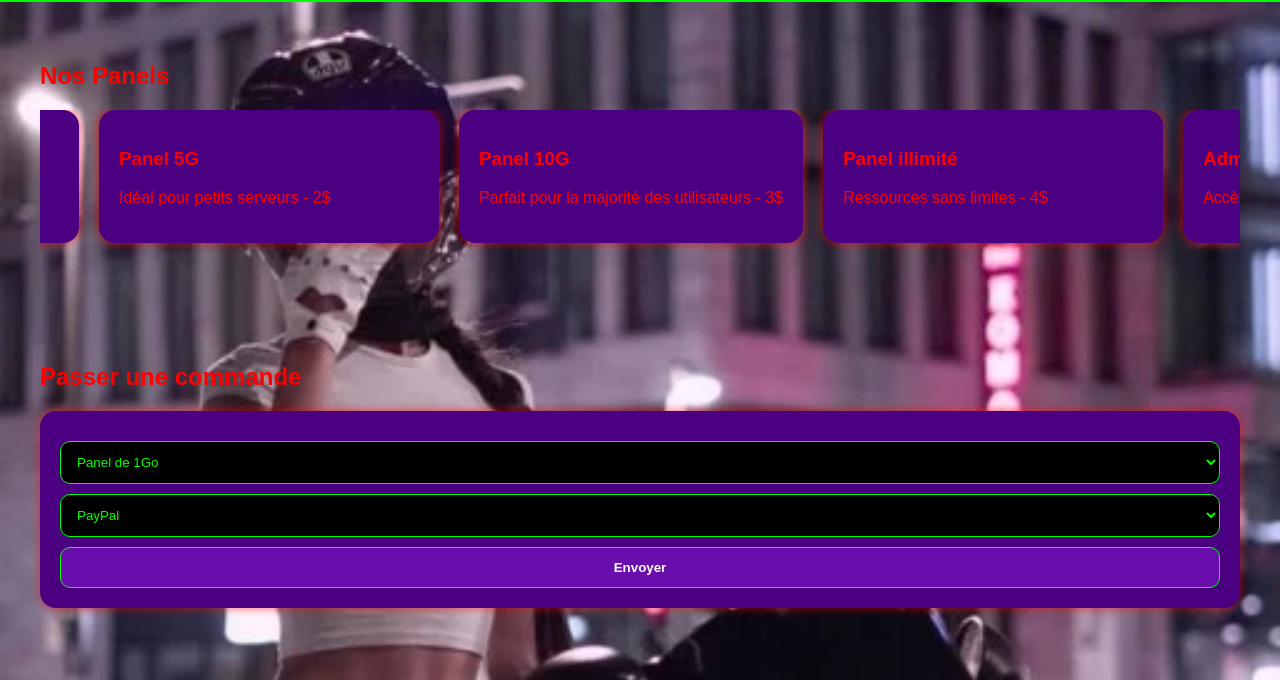
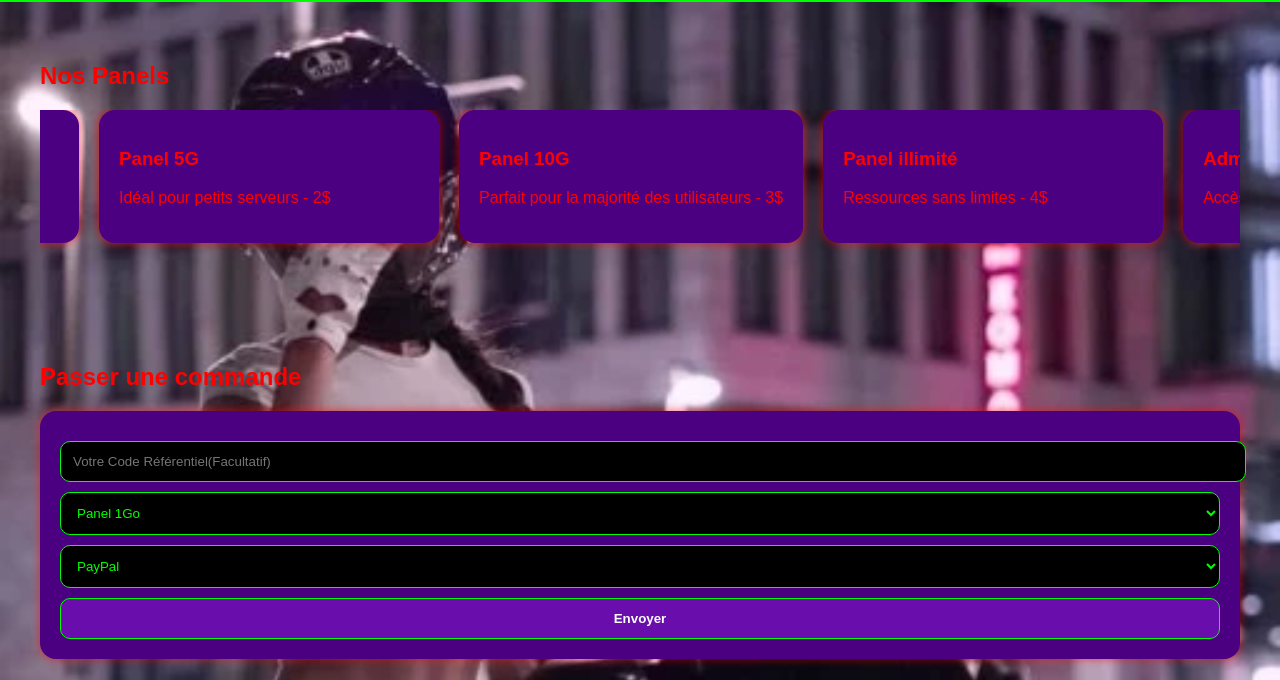
Before and after one commit to Lord-ShAdOw-24/Panneaux-, a plain HTML site: page Index.html in a window 1280 px wide. Shown: the part 120-800 px from the top of the page. Drawn offline with Linux system fonts and the light colour scheme.

Commit message:
Update Index.html

```diff
--- a/Index.html
+++ b/Index.html
@@ -40,11 +40,12 @@
   <section id="commande" class="panel-section">
     <h2>Passer une commande</h2>
     <div class="order-form">
-      <select id="panneau">
-        <option value="Panel de 1Go">Panel de 1Go</option>
-        <option value="Panneau 5G">Panneau 5G</option>
-        <option value="Panneau 10G">Panneau 10G</option>
-        <option value="Panneau illimité">Panneau illimité</option>
+      <input type="text" id="code" placeholder="Votre Code Référentiel(Facultatif)">
+      <select id="panel">
+        <option value="Panel 1Go">Panel 1Go</option>
+        <option value="Panel 5G">Panel 5G</option>
+        <option value="Panel 10G">Panel 10G</option>
+        <option value="Panel illimité">Panel illimité</option>
         <option value="Admin Panel">Admin Panel</option>
         <option value="VPS">VPS|8Go/16Go|</option>
       </select>
@@ -55,6 +56,7 @@
         <option value="TapTap Send">TapTap Send</option>
         <option value="MoneyGram">MoneyGram</option>
         <option value="Crypto">Crypto</option>
+        <option value="Banque">Paiement Bancaire</option>
         <option value="Aucun des choix disponibles">Aucun des choix disponibles</option>
       </select>
       <button onclick="envoyerCommande()">Envoyer</button>
```
